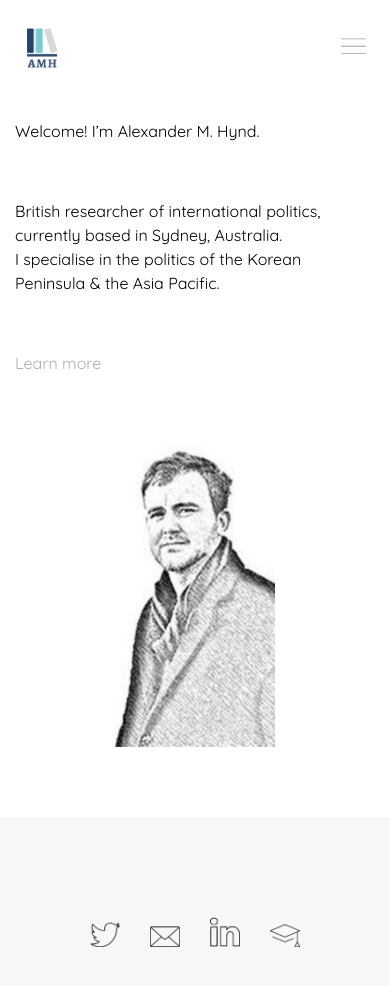
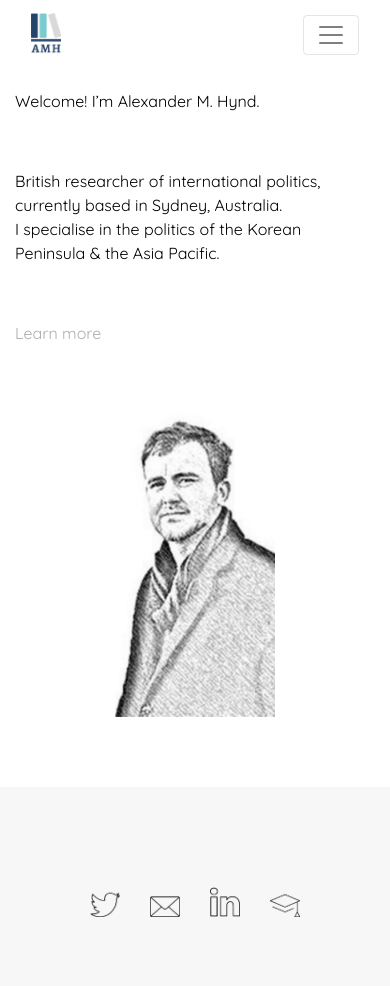
Before and after one commit to soojinhong91/alexandermhynd, a Gatsby app: page / in a window 390 px wide. Shown: the top 986 px of the page. Built offline with nearby package versions, Linux system fonts and the light colour scheme.

Commit message:
responsive nav

```diff
--- a/src/components/Layout.js
+++ b/src/components/Layout.js
@@ -1,5 +1,5 @@
 import React from "react"
-import Navbar from "./Navbar"
+import Navigation from "./Navbar"
 import Footer from "./Footer"
 import "../styles/global.css"
 
@@ -10,7 +10,7 @@ export default function Layout({ children }) {
   return (
     <div>
       <Container>
-        <Navbar />
+        <Navigation />
         <div className="content">{children}</div>
       </Container>
       <Footer />
--- a/src/components/Navbar.js
+++ b/src/components/Navbar.js
@@ -1,51 +1,27 @@
-import React, { useState } from "react"
-import { Link } from "gatsby"
-
+import React from "react"
 import * as NavbarStyles from "./styles/Navbar.module.css"
-
+import { Navbar, Nav } from "react-bootstrap"
 import logo from "../../static/assets/logo.png"
-import burgerMenu from "../../static/assets/burgerMenu.png"
-
-export default function Navbar() {
-  const [showNav, setShowNav] = useState(false)
-  const toggleNav = () => {
-    setShowNav(!showNav)
-  }
-
+export default function Navigation() {
   return (
-    <nav className={NavbarStyles.navbar}>
-      <img src={logo} alt="logo" className={NavbarStyles.navbar__logo} />
-      <ul
-        className={NavbarStyles.navbar__menu}
-        style={{ display: showNav ? `flex` : `none` }}
-      >
-        <li>
-          <Link to="/">HOME</Link>
-        </li>
-        <li>
-          <Link to="/about">ABOUT</Link>
-        </li>
-        <li>
-          <Link to="/cv">CV</Link>
-        </li>
-        <li>
-          <Link to="/research">RESEARCH</Link>
-        </li>
-        <li>
-          <Link to="/recent-activities">RECENT ACTIVITIES</Link>
-        </li>
-        <li>
-          <Link to="/contact">CONTACT</Link>
-        </li>
-      </ul>
-
-      <a
-        href="#"
-        className={NavbarStyles.navbar__toggleBtn}
-        onClick={toggleNav}
-      >
-        <img src={burgerMenu} alt="burgerMenu" />
-      </a>
-    </nav>
+    <Navbar collapseOnSelect expand="lg" bg="white" variant="light">
+      <Navbar.Brand href="/">
+        <img src={logo} alt="logo" className={NavbarStyles.navbar__logo} />
+      </Navbar.Brand>
+      <Navbar.Toggle aria-controls="responsive-navbar-nav" />
+      <Navbar.Collapse id="responsive-navbar-nav">
+        <Nav className="mr-auto">
+          <Nav.Link href="/">HOME</Nav.Link>
+          <Nav.Link href="/about">ABOUT</Nav.Link>
+          <Nav.Link href="/cv">CV</Nav.Link>
+          <Nav.Link href="/research">RESEARCH</Nav.Link>
+          <Nav.Link href="/recent-activities">RECENT ACTIVITIES</Nav.Link>
+          <Nav.Link href="/contact">CONTACT</Nav.Link>
+        </Nav>
+      </Navbar.Collapse>
+    </Navbar>
   )
 }
+
+// TODO //
+// navbar: align-right
--- a/src/components/styles/Navbar.module.css
+++ b/src/components/styles/Navbar.module.css
@@ -1,59 +1,3 @@
-.navbar {
-  display: flex;
-  justify-content: space-between;
-  align-items: center;
-  padding: 8px 12px;
-  margin: 20px 0;
-}
-
 .navbar__logo {
   width: 30px;
 }
-
-.navbar__menu {
-  display: flex;
-  margin: 0;
-}
-
-.navbar__menu li {
-  list-style: none;
-  padding: 8px 12px;
-  font-size: 0.8rem;
-}
-
-li a {
-  color: var(--darkgrey);
-}
-
-.navbar__toggleBtn {
-  position: absolute;
-  right: 24px;
-}
-
-.navbar__toggleBtn img {
-  width: 25px;
-}
-
-nav li a:hover {
-  transition: 0.3s;
-  color: var(--mint);
-  text-decoration: none;
-  border-bottom: 2px solid var(--mint);
-}
-
-@media screen and (max-width: 860px) {
-  .navbar {
-    flex-direction: column;
-    align-items: flex-start;
-  }
-
-  .navbar__menu {
-    flex-direction: column;
-    align-items: center;
-    width: 100%;
-  }
-
-  .navbar__toggleBtn {
-    display: block;
-  }
-}
--- a/src/styles/home.module.css
+++ b/src/styles/home.module.css
@@ -26,7 +26,6 @@
   text-decoration: none;
   color: var(--mint);
   transition: 0.3s;
-  border-bottom: 2px solid var(--mint);
 }
 
 .homeTextParag {
```
Also changed, not shown: src/pages/cv.js (+12 -5 lines), src/styles/cv.module.css (+7 -0 lines).
